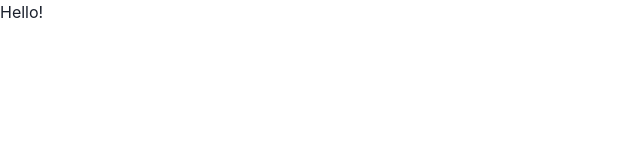
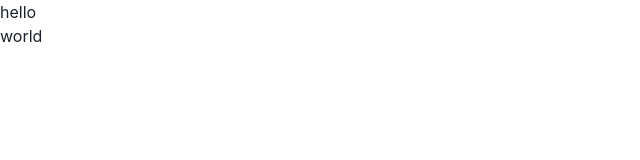
Before and after one commit to leventemathe/chooose-homework, a React (Vite) app: page / in a window 1280 px wide. Shown: the top 160 px of the page, without its empty margins (0-640 px from the left). Built offline with nearby package versions, Linux system fonts and the light colour scheme.

Commit message:
set up app skeleton

```diff
--- a/src/App.tsx
+++ b/src/App.tsx
@@ -1,7 +1,5 @@
-import { Box } from '@chakra-ui/react';
+import { CardsPage } from './pages/CardsPage';
 
-function App() {
-  return <Box>Hello!</Box>;
+export function App() {
+  return <CardsPage />;
 }
-
-export default App;
--- /dev/null
+++ b/src/components/cards/Card.tsx
@@ -0,0 +1,9 @@
+import { Box } from '@chakra-ui/react';
+
+type CardProps = {
+  card: string;
+};
+
+export function Card({ card }: CardProps) {
+  return <Box>{card}</Box>;
+}
--- /dev/null
+++ b/src/components/cards/CardList.tsx
@@ -0,0 +1,13 @@
+import { Card } from './Card';
+
+export function CardList() {
+  const cards = ['hello', 'world'];
+
+  return (
+    <>
+      {cards.map((card) => (
+        <Card key={card} card={card} />
+      ))}
+    </>
+  );
+}
--- a/src/main.tsx
+++ b/src/main.tsx
@@ -3,8 +3,8 @@ import { createRoot } from 'react-dom/client';
 
 import { ChakraProvider } from '@chakra-ui/react';
 
-import App from './App';
-import theme from './theme';
+import { App } from './App';
+import { theme } from './theme';
 
 const container = document.getElementById('root');
 // eslint-disable-next-line @typescript-eslint/no-non-null-assertion
--- /dev/null
+++ b/src/pages/CardsPage.tsx
@@ -0,0 +1,11 @@
+import { Box } from '@chakra-ui/react';
+
+import { CardList } from '../components/cards/CardList';
+
+export function CardsPage() {
+  return (
+    <Box>
+      <CardList />
+    </Box>
+  );
+}
--- a/src/theme.ts
+++ b/src/theme.ts
@@ -1,8 +1,6 @@
-import { extendTheme, ThemeConfig } from '@chakra-ui/react';
+import { extendTheme } from '@chakra-ui/react';
 
 // TODO
-const config: ThemeConfig = {};
+const config = {};
 
-const theme = extendTheme({ config });
-
-export default theme;
+export const theme = extendTheme(config);
```
Also changed, not shown: .eslintrc.json.
